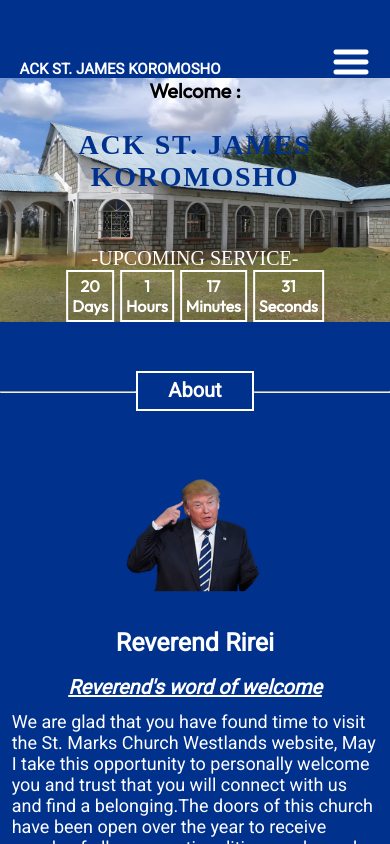
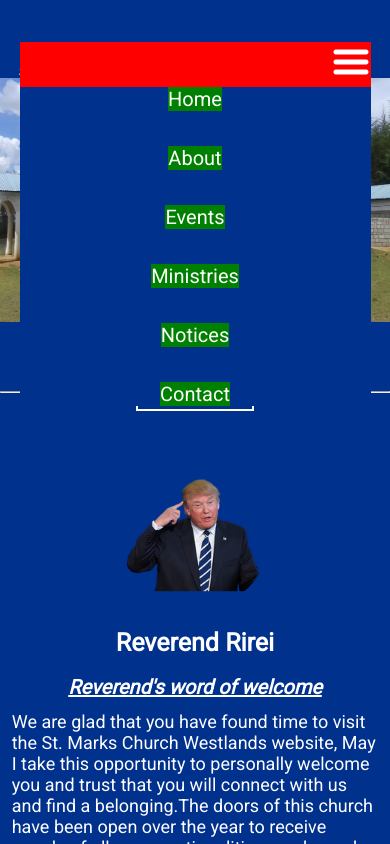
Before and after one commit to KipletingEdwin/Koromosho, a React (Vite) app: page / in a window 390 px wide. Shown: the top 844 px of the page. Built offline with nearby package versions, Linux system fonts and the light colour scheme; no server answers.

Commit message:
resize munu bar

```diff
--- a/index.html
+++ b/index.html
@@ -3,6 +3,7 @@
   <head>
     <meta charset="UTF-8" />
     <link rel="icon" type="image/svg+xml" href="/src/assets/nav/koro.png" />
+    <link href="https://fonts.googleapis.com/css2?family=Dancing+Script:wght@400..700&family=Inter:wght@100..900&display=swap" rel="stylesheet">
     <meta name="viewport" content="width=device-width, initial-scale=1.0" />
     <title>ACK St. James Koromosho</title>
   </head>
--- a/src/components/Navbar/Navbar.module.css
+++ b/src/components/Navbar/Navbar.module.css
@@ -14,6 +14,7 @@
   font-size: 20px;
   font-weight: 600;
   text-decoration: none;
+  font-family: "Dancing Script";
 }
 
 .menu {
@@ -59,23 +60,28 @@
     position: absolute;
     right: 0;
     margin-top: -5%;
+    margin-bottom: 2%;
     flex-direction: column;
     align-items: flex-end;
     gap: 5px;
     z-index: 3;
+    width: 100%;
+    background-color: red;
   }
 
   .menuList {
     display: flex;
     flex-direction: column;
     align-items: center;
-    gap: 15px;
-    display: none;
+    width: 100%;
+    gap: 35px;
+    /* display: none; */
     background-color: #00318d;
   }
 
   .menuList li a{
     font-size: 20px;
+    background-color: green;
   }
 
   .menuOpen {
```
